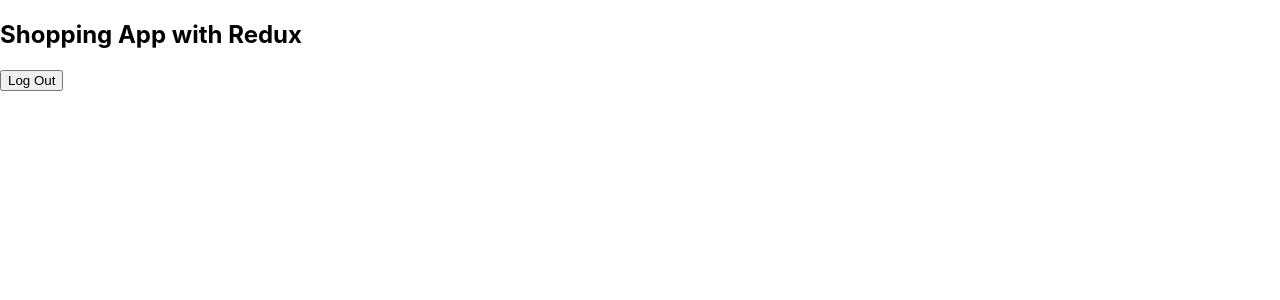
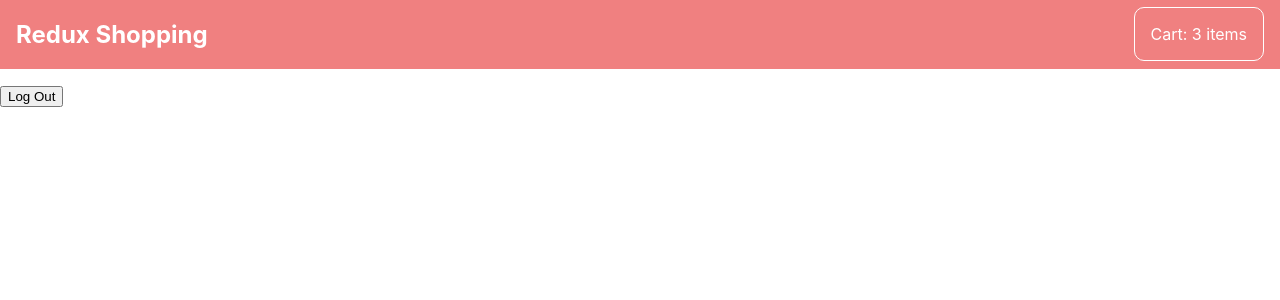
Before and after one commit to tanerijun/shopping-app-react-redux, a React (Vite) app: page / in a window 1280 px wide. Both pictures are taken after typing "Sample", "Sample" into the empty fields and a click on the button "Submit". Shown: the top 300 px of the page. Built offline with nearby package versions, Linux system fonts and the light colour scheme.

Commit message:
Add NavBar

```diff
--- /dev/null
+++ b/src/components/Cart.jsx
@@ -0,0 +1,13 @@
+import styles from "./Cart.module.css";
+
+const Cart = () => {
+  const quantity = 3;
+
+  return (
+    <div className={styles.cart_container}>
+      <p>Cart: {quantity} items</p>
+    </div>
+  );
+};
+
+export default Cart;
--- /dev/null
+++ b/src/components/Cart.module.css
@@ -0,0 +1,7 @@
+.cart_container {
+  border-radius: 10px;
+  border: 1px solid white;
+  padding-left: 1rem;
+  padding-right: 1rem;
+  cursor: pointer;
+}
--- /dev/null
+++ b/src/components/NavBar.jsx
@@ -0,0 +1,13 @@
+import styles from "./NavBar.module.css";
+import Cart from "./Cart";
+
+const NavBar = () => {
+  return (
+    <div className={styles.navigation_container}>
+      <h2>Redux Shopping</h2>
+      <Cart />
+    </div>
+  );
+};
+
+export default NavBar;
--- /dev/null
+++ b/src/components/NavBar.module.css
@@ -0,0 +1,10 @@
+.navigation_container {
+  display: flex;
+  justify-content: space-between;
+  align-items: center;
+  background-color: lightcoral;
+  color: white;
+  margin-bottom: 1rem;
+  padding-left: 1rem;
+  padding-right: 1rem;
+}
--- a/src/components/ShoppingApp.jsx
+++ b/src/components/ShoppingApp.jsx
@@ -1,5 +1,6 @@
 import { useDispatch } from "react-redux";
 import authSlice from "../store/authSlice";
+import NavBar from "./NavBar";
 
 const ShoppingApp = () => {
   const dispatch = useDispatch();
@@ -10,7 +11,7 @@
 
   return (
     <div>
-      <h2>Shopping App with Redux</h2>
+      <NavBar />
       <button onClick={handleLogOut}>Log Out</button>
     </div>
   );
```
Also changed, not shown: src/components/ShoppingApp.module.css (added).
